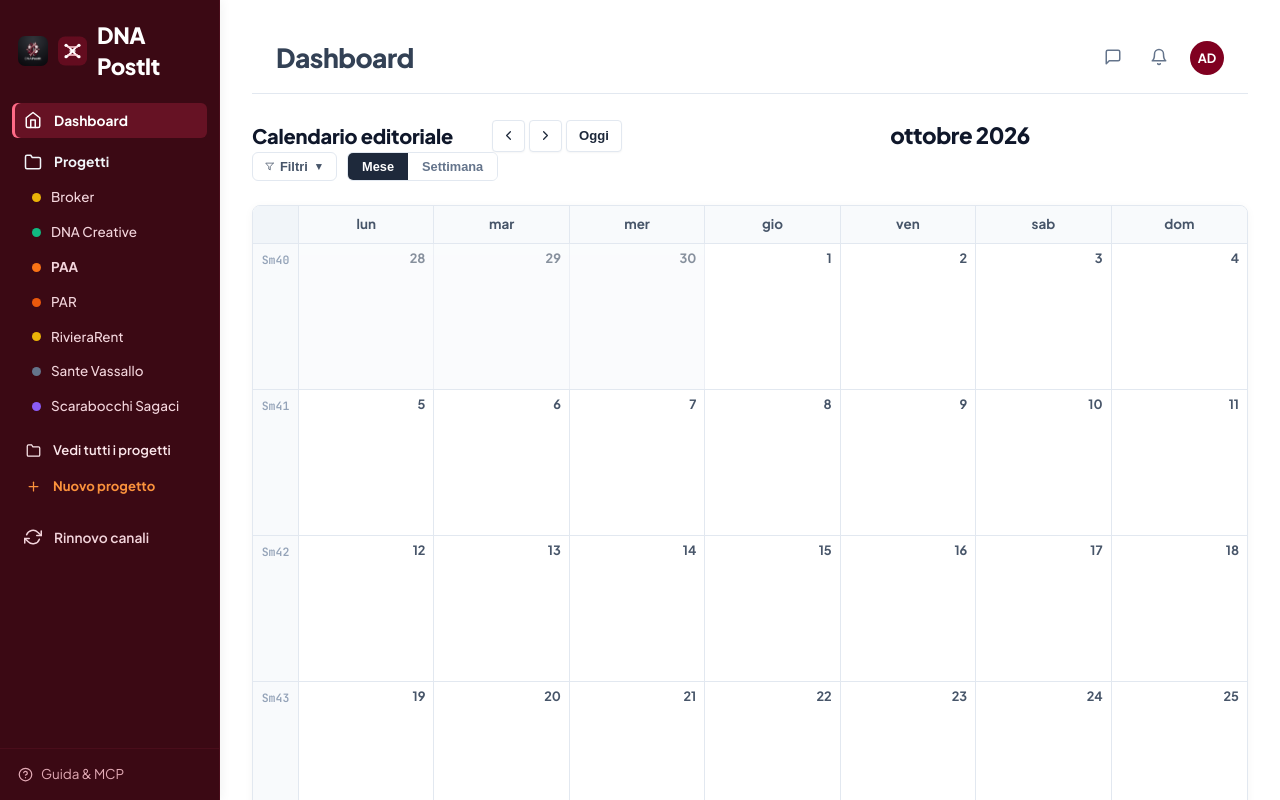
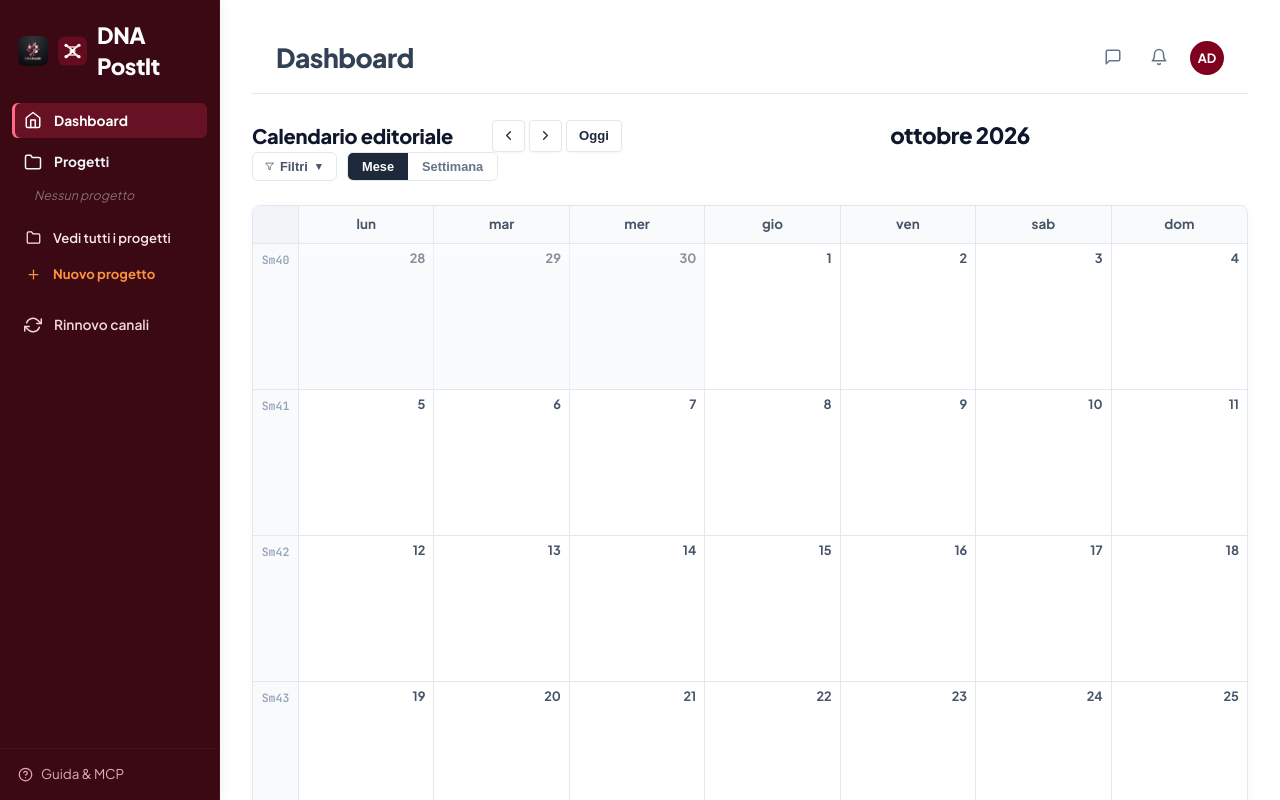
Before and after one commit to ChreeVs/DNAPostIt, a React (Vite) app: page / in a window 1280 px wide. Built offline with nearby package versions, Linux system fonts and the light colour scheme; the HTML template or start-up script is replaced by a standard one.

Commit message:
feat: completely remove all placeholder projects and handle empty workspace state cleanly

```diff
--- a/src/App.jsx
+++ b/src/App.jsx
@@ -16,23 +16,18 @@ import {
 export default function App() {
   // Navigation & Workspace Mode
   // 'global' = viewing platform Dashboard (all projects calendar, projects list on left)
-  // 'project' = viewing specific project workspace (PAA, Broker, etc. with single-project menu)
+  // 'project' = viewing specific project workspace with dedicated single-project menu
   const [workspaceMode, setWorkspaceMode] = useState('global');
   const [activeView, setActiveView] = useState('dashboard');
 
-  // Projects State
+  // Projects State - completely empty, zero placeholder projects
   const [projects, setProjects] = useState(INITIAL_PROJECTS);
   const [currentProjectId, setCurrentProjectId] = useState(
-    INITIAL_PROJECTS.length > 0 ? INITIAL_PROJECTS[2].id : 'proj-paa' // PAA by default
+    INITIAL_PROJECTS.length > 0 ? INITIAL_PROJECTS[0].id : null
   );
 
   const currentProject =
-    projects.find((p) => p.id === currentProjectId) || projects[0] || {
-      id: 'proj-paa',
-      name: 'PAA',
-      slug: 'paa',
-      color: '#f97316'
-    };
+    projects.find((p) => p.id === currentProjectId) || (projects.length > 0 ? projects[0] : null);
 
   // Channels & Posts State
   const [channels, setChannels] = useState(INITIAL_CHANNELS);
@@ -109,8 +104,14 @@ export default function App() {
   const handleDeleteProject = (projectId) => {
     setProjects((prev) => {
       const filtered = prev.filter((p) => p.id !== projectId);
-      if (currentProjectId === projectId && filtered.length > 0) {
-        setCurrentProjectId(filtered[0].id);
+      if (currentProjectId === projectId) {
+        if (filtered.length > 0) {
+          setCurrentProjectId(filtered[0].id);
+        } else {
+          setCurrentProjectId(null);
+          setWorkspaceMode('global');
+          setActiveView('dashboard');
+        }
       }
       return filtered;
     });
--- a/src/components/CalendarView.jsx
+++ b/src/components/CalendarView.jsx
@@ -157,7 +157,7 @@ export default function CalendarView({
   const displayedPosts = posts.filter((p) => {
     if (!isGlobalDashboard) {
       // In project mode: only this project's posts
-      return p.projectId === (currentProject ? currentProject.id : 'proj-paa');
+      return currentProject ? p.projectId === currentProject.id : false;
     }
     // In global dashboard: check filter
     if (selectedProjectFilter !== 'all') {
@@ -235,7 +235,7 @@ export default function CalendarView({
               }}
             />
             <h1 className="pubblie-project-title">
-              {currentProject ? currentProject.name : 'PAA'}
+              {currentProject ? currentProject.name : 'Nessun Progetto Selezionato'}
             </h1>
           </div>
 
--- a/src/components/ChannelRenewalView.jsx
+++ b/src/components/ChannelRenewalView.jsx
@@ -302,7 +302,7 @@ export default function ChannelRenewalView({ channels, onRenewChannel, onRenewAl
                         fontSize: '0.75rem'
                       }}
                     >
-                      {ch.projectName || 'PAA'}
+                      {ch.projectName || '-'}
                     </span>
                   </td>
 
--- a/src/components/ComposerModal.jsx
+++ b/src/components/ComposerModal.jsx
@@ -21,7 +21,9 @@ export default function ComposerModal({
   onClose,
   onSavePost,
   initialDate,
-  initialData
+  initialData,
+  projects = [],
+  currentProject = null
 }) {
   if (!isOpen) return null;
 
@@ -31,9 +33,7 @@ export default function ComposerModal({
   const [content, setContent] = useState(initialData?.content || '');
   const [firstComment, setFirstComment] = useState(initialData?.firstComment || '');
   const [enableFirstComment, setEnableFirstComment] = useState(!!initialData?.firstComment);
-  const [mediaUrls, setMediaUrls] = useState(initialData?.mediaUrls || [
-    'https://images.unsplash.com/photo-1618005182384-a83a8bd57fbe?w=1200&auto=format&fit=crop&q=80'
-  ]);
+  const [mediaUrls, setMediaUrls] = useState(initialData?.mediaUrls || []);
   const [previewPlatform, setPreviewPlatform] = useState(selectedPlatforms[0] || 'instagram');
   const [scheduledDate, setScheduledDate] = useState(
     initialData?.scheduledDate
@@ -103,7 +103,7 @@ export default function ComposerModal({
 
     const newPost = {
       id: initialData?.id || `post-${Date.now()}`,
-      projectId: 'proj-1',
+      projectId: currentProject ? currentProject.id : (projects && projects[0] ? projects[0].id : null),
       channel: selectedPlatforms[0],
       platforms: selectedPlatforms,
       content,
--- a/src/components/McpHubView.jsx
+++ b/src/components/McpHubView.jsx
@@ -24,7 +24,7 @@ export default function McpHubView({ toolsRegistry, onAgentSchedulePost }) {
       // Create new scheduled post via MCP tool execution
       const generatedPost = {
         id: `post-mcp-${Date.now()}`,
-        projectId: 'proj-paa',
+        projectId: 'proj-default',
         channel: 'linkedin',
         platforms: ['linkedin', 'instagram'],
         content: "Ottimizzazione avanzata di container Docker su server dedicati: come isolare Redis, PostgreSQL e worker BullMQ massimizzando il throughput I/O senza memory leaks.\n\nEcco i 3 accorgimenti applicati nel nostro ambiente di produzione:\n1. Utilizzo di overlay2 storage driver con limitazione volumetrica per log rotativi.\n2. CPU pinning e memory limits espliciti sui worker intensivi FFmpeg.\n3. Configurazione sysctl per vm.overcommit_memory=1 per evitare failover di Redis.",
--- a/src/components/ProjectsView.jsx
+++ b/src/components/ProjectsView.jsx
@@ -142,8 +142,25 @@ export default function ProjectsView({
 
       {/* Projects Grid */}
       <div style={{ display: 'grid', gridTemplateColumns: 'repeat(auto-fill, minmax(360px, 1fr))', gap: '20px' }}>
-        {projects.map((proj) => {
-          const isActive = proj.id === currentProjectId;
+        {projects.length === 0 ? (
+          <div style={{ background: '#ffffff', border: '1px dashed var(--border-grid)', borderRadius: '10px', padding: '48px 24px', textAlign: 'center', gridColumn: '1 / -1' }}>
+            <FolderIcon className="svg-icon-lg" style={{ color: 'var(--primary-granata)', marginBottom: '12px' }} />
+            <h3 style={{ fontSize: '1.1rem', fontWeight: 800, color: 'var(--text-dark)', marginBottom: '6px' }}>Nessun progetto creato</h3>
+            <p style={{ fontSize: '0.86rem', color: 'var(--text-secondary)', maxWidth: '480px', margin: '0 auto 20px auto' }}>
+              Non ci sono ancora workspace attivi. Clicca su "Crea Nuovo Progetto" per configurare il tuo primo brand o cliente.
+            </p>
+            <button
+              type="button"
+              onClick={() => setIsModalOpen(true)}
+              className="composer-submit-btn"
+              style={{ padding: '9px 22px', borderRadius: '6px', fontSize: '0.84rem', fontWeight: 700 }}
+            >
+              Crea Nuovo Progetto
+            </button>
+          </div>
+        ) : (
+          projects.map((proj) => {
+            const isActive = proj.id === currentProjectId;
           return (
             <div
               key={proj.id}
@@ -315,7 +332,7 @@ export default function ProjectsView({
               </div>
             </div>
           );
-        })}
+        }))}
       </div>
 
       {/* Modal Crea Nuovo Progetto */}
@@ -361,7 +378,7 @@ export default function ProjectsView({
                 <input
                   type="text"
                   required
-                  placeholder="Es: DNA Studio, PAA Fashion, TechCorp..."
+                  placeholder="Es: Mio Brand, Azienda Spa, Studio Creativo..."
                   value={newProject.name}
                   onChange={handleNameChange}
                   className="date-input-dark"
--- a/src/components/SettingsView.jsx
+++ b/src/components/SettingsView.jsx
@@ -1,4 +1,4 @@
-import React, { useState } from 'react';
+import React, { useState, useEffect } from 'react';
 import {
   FolderIcon,
   SlidersIcon,
@@ -31,12 +31,26 @@ export default function SettingsView({
   const [activeTab, setActiveTab] = useState('project'); // 'project' | 'channels' | 'mcp' | 'aws' | 'server'
 
   // Project Form State
-  const [projName, setProjName] = useState(currentProject ? currentProject.name : 'PAA Communication');
-  const [projSlug, setProjSlug] = useState(currentProject ? currentProject.slug : 'paa-communication');
-  const [projDesc, setProjDesc] = useState(currentProject ? currentProject.description : 'Gestione canali editoriali e campagne social PAA.');
+  const [projName, setProjName] = useState(currentProject ? currentProject.name : '');
+  const [projSlug, setProjSlug] = useState(currentProject ? currentProject.slug : '');
+  const [projDesc, setProjDesc] = useState(currentProject ? currentProject.description : '');
   const [projColor, setProjColor] = useState(currentProject ? currentProject.color : '#800020');
   const [projTimezone, setProjTimezone] = useState('Europe/Rome (UTC+1)');
   const [saveSuccess, setSaveSuccess] = useState(false);
+
+  useEffect(() => {
+    if (currentProject) {
+      setProjName(currentProject.name || '');
+      setProjSlug(currentProject.slug || '');
+      setProjDesc(currentProject.description || '');
+      setProjColor(currentProject.color || '#800020');
+    } else {
+      setProjName('');
+      setProjSlug('');
+      setProjDesc('');
+      setProjColor('#800020');
+    }
+  }, [currentProject]);
 
   // Media Storage State (pCloud / S3)
   const [storageProvider, setStorageProvider] = useState('pcloud'); // 'pcloud' | 's3'
@@ -218,7 +232,16 @@ export default function SettingsView({
 
       {/* TAB 1: PROGETTO & BRAND */}
       {activeTab === 'project' && (
-        <div style={{ display: 'grid', gridTemplateColumns: '2fr 1fr', gap: '24px' }}>
+        !currentProject ? (
+          <div style={{ background: '#ffffff', border: '1px dashed var(--border-grid)', borderRadius: '10px', padding: '48px 24px', textAlign: 'center' }}>
+            <FolderIcon className="svg-icon-lg" style={{ color: 'var(--primary-granata)', marginBottom: '12px' }} />
+            <h3 style={{ fontSize: '1.1rem', fontWeight: 800, color: 'var(--text-dark)', marginBottom: '6px' }}>Nessun Progetto Selezionato</h3>
+            <p style={{ fontSize: '0.86rem', color: 'var(--text-secondary)', maxWidth: '440px', margin: '0 auto' }}>
+              Seleziona un progetto esistente oppure creane uno nuovo dalla sezione Progetti per gestirne impostazioni, colore distintivo e fuso orario.
+            </p>
+          </div>
+        ) : (
+          <div style={{ display: 'grid', gridTemplateColumns: '2fr 1fr', gap: '24px' }}>
           <div style={{ background: '#ffffff', border: '1px solid var(--border-grid)', borderRadius: '10px', padding: '24px', boxShadow: '0 1px 4px rgba(0,0,0,0.03)' }}>
             <h3 style={{ fontSize: '1.05rem', fontWeight: 800, color: 'var(--text-dark)', marginBottom: '18px' }}>
               Dettagli Workspace Progetto
@@ -359,6 +382,7 @@ export default function SettingsView({
             </div>
           </div>
         </div>
+        )
       )}
 
       {/* TAB 2: CANALI SOCIAL */}
--- a/src/components/Sidebar.jsx
+++ b/src/components/Sidebar.jsx
@@ -62,7 +62,7 @@ export default function Sidebar({
         </div>
 
         {/* If in Project Mode: Show TORNA ALLA HOME and Active Project Pill */}
-        {!isGlobalMode && (
+        {!isGlobalMode && currentProject && (
           <>
             <div
               className="pubblie-back-home"
@@ -82,10 +82,10 @@ export default function Sidebar({
             >
               <span
                 className="project-orange-dot"
-                style={{ backgroundColor: currentProject ? currentProject.color : 'var(--primary-granata)' }}
+                style={{ backgroundColor: currentProject.color || 'var(--primary-granata)' }}
               />
               <span className="project-title-text">
-                {currentProject ? currentProject.name : 'PAA'}
+                {currentProject.name}
               </span>
             </div>
           </>
@@ -121,7 +121,12 @@ export default function Sidebar({
 
             {/* List of Projects with colored dots */}
             <div style={{ display: 'flex', flexDirection: 'column', gap: '2px', paddingLeft: '8px' }}>
-              {projects.map((proj) => {
+              {projects.length === 0 ? (
+                <div style={{ padding: '6px 14px', fontSize: '0.78rem', color: 'rgba(255,255,255,0.4)', fontStyle: 'italic' }}>
+                  Nessun progetto
+                </div>
+              ) : (
+                projects.map((proj) => {
                   const isSelected = currentProject && currentProject.id === proj.id;
                   return (
                     <div
@@ -150,7 +155,8 @@ export default function Sidebar({
                       </span>
                     </div>
                   );
-              })}
+                })
+              )}
             </div>
 
             {/* Vedi tutti i progetti */}
--- a/src/mockData.js
+++ b/src/mockData.js
@@ -1,77 +1,7 @@
-export const INITIAL_PROJECTS = [
-  {
-    id: 'proj-broker',
-    name: 'Broker',
-    slug: 'broker',
-    description: 'Workspace Broker.',
-    avatar: 'BRK',
-    color: '#eab308',
-    activeChannels: [],
-    createdAt: '2026-09-15'
-  },
-  {
-    id: 'proj-dna',
-    name: 'DNA Creative',
-    slug: 'dna-creative',
-    description: 'Workspace creativo DNA.',
-    avatar: 'DNA',
-    color: '#10b981',
-    activeChannels: [],
-    createdAt: '2026-09-20'
-  },
-  {
-    id: 'proj-paa',
-    name: 'PAA',
-    slug: 'paa',
-    description: 'Workspace PAA.',
-    avatar: 'PAA',
-    color: '#f97316',
-    activeChannels: [],
-    createdAt: '2026-10-01'
-  },
-  {
-    id: 'proj-par',
-    name: 'PAR',
-    slug: 'par',
-    description: 'Workspace PAR.',
-    avatar: 'PAR',
-    color: '#ea580c',
-    activeChannels: [],
-    createdAt: '2026-10-05'
-  },
-  {
-    id: 'proj-riviera',
-    name: 'RivieraRent',
-    slug: 'rivierarent',
-    description: 'Workspace RivieraRent.',
-    avatar: 'RIV',
-    color: '#eab308',
-    activeChannels: [],
-    createdAt: '2026-10-10'
-  },
-  {
-    id: 'proj-sante',
-    name: 'Sante Vassallo',
-    slug: 'sante-vassallo',
-    description: 'Workspace Sante Vassallo.',
-    avatar: 'SV',
-    color: '#64748b',
-    activeChannels: [],
-    createdAt: '2026-10-12'
-  },
-  {
-    id: 'proj-scarabocchi',
-    name: 'Scarabocchi Sagaci',
-    slug: 'scarabocchi-sagaci',
-    description: 'Workspace Scarabocchi Sagaci.',
-    avatar: 'SS',
-    color: '#8b5cf6',
-    activeChannels: [],
-    createdAt: '2026-09-01'
-  }
-];
+// Completely clean initial data - zero placeholder projects
+export const INITIAL_PROJECTS = [];
 
-// Completely clean - zero placeholder channels as requested
+// Completely clean - zero placeholder channels
 export const INITIAL_CHANNELS = [];
 
 export const OBSERVANCE_DAYS = {};
```
Lines whose indentation alone changed are shown as unchanged.
